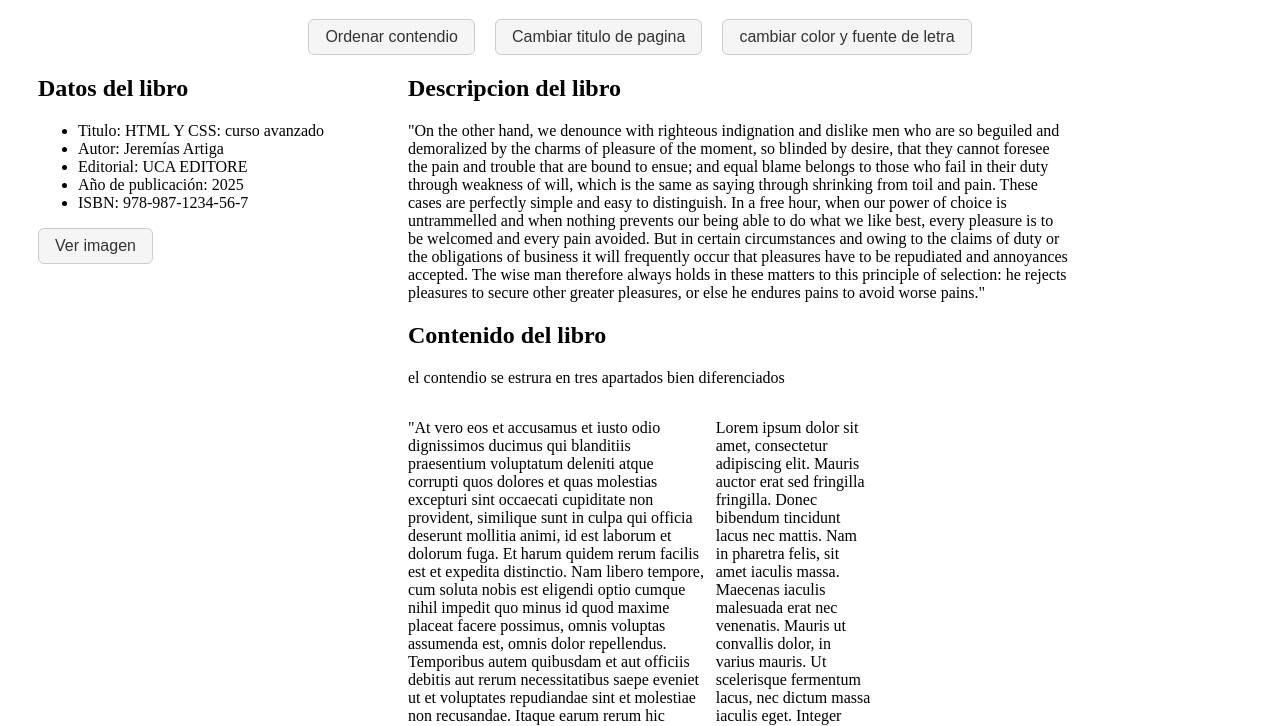
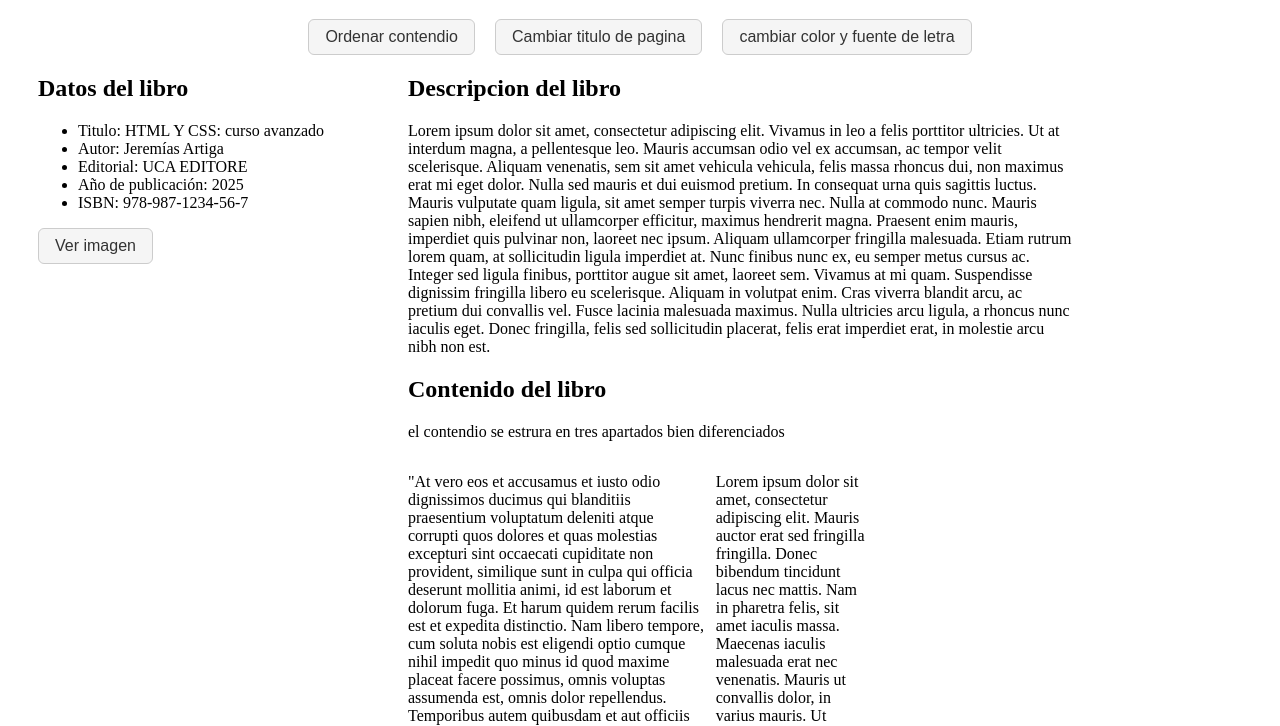
Before and after one commit to JartigaRox/-PW_SEC01_C2_2025_-00171124-, a plain HTML site: page index.html in a window 1280 px wide. Shown: the part 61-787 px from the top of the page. Drawn offline with Linux system fonts and the light colour scheme.

Commit message:
fix: Arreglar diseño y pequeños errores

```diff
--- a/index.html
+++ b/index.html
@@ -44,7 +44,9 @@
     <div class = "descripcion">
         <div class="subDesc">
         <h2>Descripcion del libro</h2>
-        <p>"On the other hand, we denounce with righteous indignation and dislike men who are so beguiled and demoralized by the charms of pleasure of the moment, so blinded by desire, that they cannot foresee the pain and trouble that are bound to ensue; and equal blame belongs to those who fail in their duty through weakness of will, which is the same as saying through shrinking from toil and pain. These cases are perfectly simple and easy to distinguish. In a free hour, when our power of choice is untrammelled and when nothing prevents our being able to do what we like best, every pleasure is to be welcomed and every pain avoided. But in certain circumstances and owing to the claims of duty or the obligations of business it will frequently occur that pleasures have to be repudiated and annoyances accepted. The wise man therefore always holds in these matters to this principle of selection: he rejects pleasures to secure other greater pleasures, or else he endures pains to avoid worse pains."</p>
+        <p>Lorem ipsum dolor sit amet, consectetur adipiscing elit. Vivamus in leo a felis porttitor ultricies. Ut at interdum magna, a pellentesque leo. Mauris accumsan odio vel ex accumsan, ac tempor velit scelerisque. Aliquam venenatis, sem sit amet vehicula vehicula, felis massa rhoncus dui, non maximus erat mi eget dolor. Nulla sed mauris et dui euismod pretium. In consequat urna quis sagittis luctus. Mauris vulputate quam ligula, sit amet semper turpis viverra nec. Nulla at commodo nunc. Mauris sapien nibh, eleifend ut ullamcorper efficitur, maximus hendrerit magna.
+
+Praesent enim mauris, imperdiet quis pulvinar non, laoreet nec ipsum. Aliquam ullamcorper fringilla malesuada. Etiam rutrum lorem quam, at sollicitudin ligula imperdiet at. Nunc finibus nunc ex, eu semper metus cursus ac. Integer sed ligula finibus, porttitor augue sit amet, laoreet sem. Vivamus at mi quam. Suspendisse dignissim fringilla libero eu scelerisque. Aliquam in volutpat enim. Cras viverra blandit arcu, ac pretium dui convallis vel. Fusce lacinia malesuada maximus. Nulla ultricies arcu ligula, a rhoncus nunc iaculis eget. Donec fringilla, felis sed sollicitudin placerat, felis erat imperdiet erat, in molestie arcu nibh non est.</p>
         </div>
         <h2>Contenido del libro</h2>
         <p>el contendio se estrura en tres apartados bien diferenciados</p>
```
